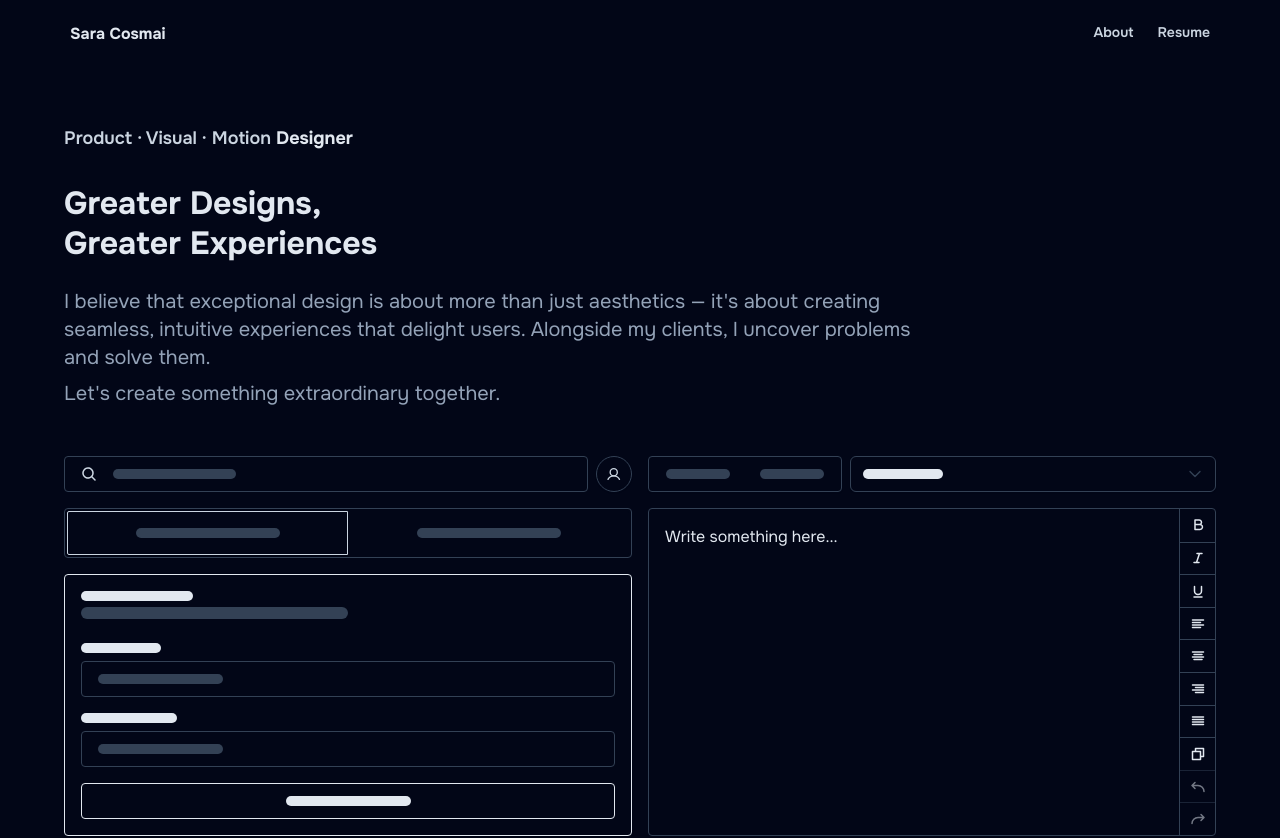
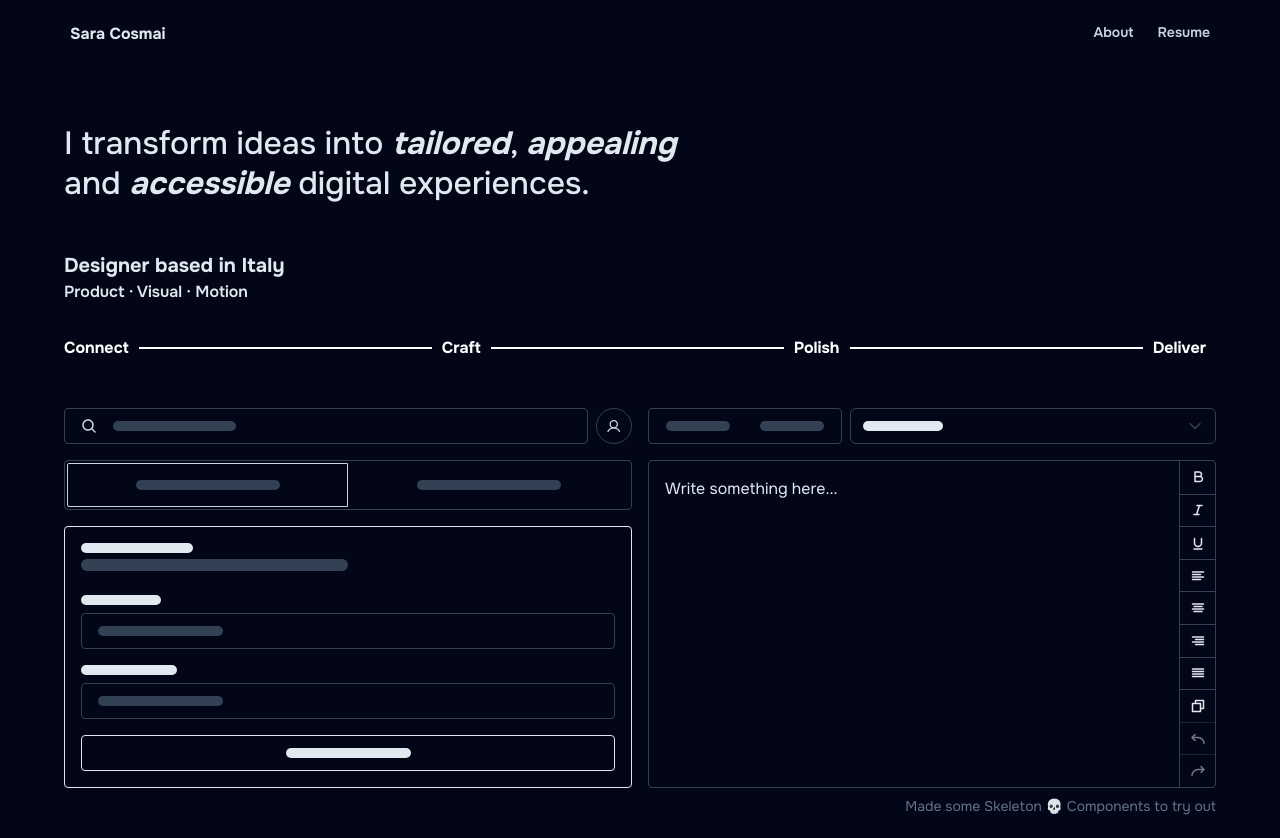
Before and after one commit to Loca94/cosmai-portfolio-nextjs, a Next.js app: page / in a window 1280 px wide. Shown: the top 838 px of the page. Built offline with nearby package versions, Linux system fonts and the light colour scheme.

Commit message:
Brainstorming on HeroSection of the homepage

```diff
--- a/src/app/page.tsx
+++ b/src/app/page.tsx
@@ -1,5 +1,6 @@
 import Container from '@/components/Container';
 import HeroComponents from '@/components/HeroComponents';
+import WordsTimeline from '@/components/animations/WordsTimeline';
 import { Card, CardContent, CardHeader, CardTitle } from '@/components/ui/Card';
 import { cn } from '@/lib/utils';
 import Link from 'next/link';
@@ -14,9 +15,11 @@ function MobileHeroTitle({ className, ...props }: { className?: string }) {
       )}
       {...props}
     >
-      <div>Sympathize</div>
-      <div>Craft stories</div>
-      <div>Engage</div>
+      <Balancer>
+        I transform ideas into <i className="font-bold">tailored</i>,{' '}
+        <i className="font-bold">appealing</i> and{' '}
+        <i className="font-bold">accessible</i> digital experiences.
+      </Balancer>
     </h1>
   );
 }
@@ -24,20 +27,13 @@ function MobileHeroTitle({ className, ...props }: { className?: string }) {
 function DesktopHeroTitle({ className, ...props }: { className?: string }) {
   return (
     <div className={className} {...props}>
-      <h1 className="mb-6 text-[32px] font-bold leading-tight text-slate-200">
-        Greater Designs, <br />
-        Greater Experiences
+      <h1 className="mb-6 max-w-2xl text-[32px] font-medium leading-tight text-slate-200">
+        <Balancer>
+          I transform ideas into <i className="font-bold">tailored</i>,{' '}
+          <i className="font-bold">appealing</i> and{' '}
+          <i className="font-bold">accessible</i> digital experiences.
+        </Balancer>
       </h1>
-
-      <p className="mb-2 max-w-prose text-xl text-slate-400">
-        I believe that exceptional design is about more than just aesthetics —
-        it's about creating seamless, intuitive experiences that delight users.
-        Alongside my clients, I uncover problems and solve them.
-      </p>
-
-      <p className="max-w-prose text-xl text-slate-400">
-        Let's create something extraordinary together.
-      </p>
     </div>
   );
 }
@@ -155,17 +151,20 @@ export default function Home() {
   return (
     <>
       <Container className="mt-14">
-        <div className="mb-8">
-          <p className="text-lg font-semibold text-slate-300">
-            Product &middot; Visual &middot; Motion
-            <span className="font-bold text-slate-200"> Designer</span>
-          </p>
-        </div>
-
         <div className="mb-8 md:mb-12">
           <MobileHeroTitle className="block md:hidden" />
           <DesktopHeroTitle className="hidden md:block" />
         </div>
+
+        <div className="ms:mb-12 mb-8 text-slate-200">
+          <p className="text-xl font-bold">Designer based in Italy</p>
+          <p className="text-base font-semibold">
+            Product &middot; Visual &middot; Motion
+          </p>
+        </div>
+
+        {/* HeroTimeline */}
+        <WordsTimeline words={['Connect', 'Craft', 'Polish', 'Deliver']} />
 
         <HeroComponents className="mb-14" />
 
--- a/src/components/CaseStudyComponents.tsx
+++ b/src/components/CaseStudyComponents.tsx
@@ -191,7 +191,7 @@ function Chapter({
     <FadeIn>
       <section
         className={cn(
-          'mt-8 space-y-6 md:mt-10 md:space-y-8 lg:mt-15 lg:space-y-12',
+          'mt-10 space-y-6 md:space-y-8 lg:mt-15 lg:space-y-12',
           className,
         )}
       >
--- /dev/null
+++ b/src/components/animations/WordsTimeline.tsx
@@ -0,0 +1,45 @@
+'use client';
+
+import * as React from 'react';
+import { motion } from 'framer-motion';
+
+function WordsTimeline({ words }: { words: string[] }) {
+  const lineVariants = {
+    hidden: { width: 0 },
+    visible: { width: '100%', transition: { duration: 1 } },
+  };
+
+  const wordVariants = {
+    hidden: { color: '#000' },
+    visible: { color: '#fff', transition: { duration: 1 } },
+  };
+
+  return (
+    <div className="mb-8 flex items-center md:mb-12">
+      {words.map((word, index) => (
+        <React.Fragment key={index}>
+          <motion.div
+            initial="hidden"
+            animate="visible"
+            variants={wordVariants}
+            transition={{ delay: index * 2 }} // Stagger the word animation
+            className="mr-2.5 text-base font-bold" // Tailwind classes for font size and margin
+          >
+            {word}
+          </motion.div>
+          {index < words.length - 1 && (
+            <motion.div
+              initial="hidden"
+              animate="visible"
+              variants={lineVariants}
+              transition={{ delay: index * 2 + 1 }} // Stagger the line animation
+              className="mr-2.5 h-0.5 flex-grow bg-white" // Tailwind classes for height, background color, flex grow and margin
+            />
+          )}
+        </React.Fragment>
+      ))}
+    </div>
+  );
+}
+
+export default WordsTimeline;
```
